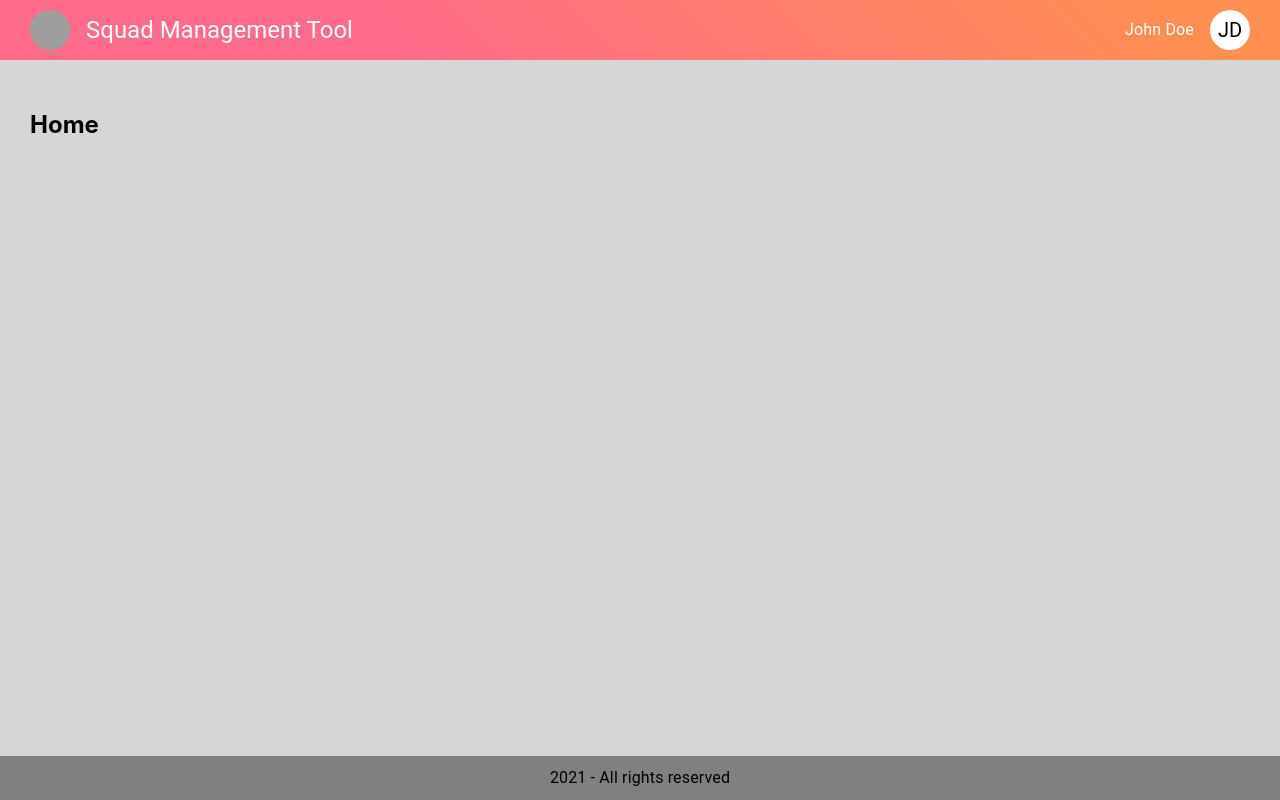
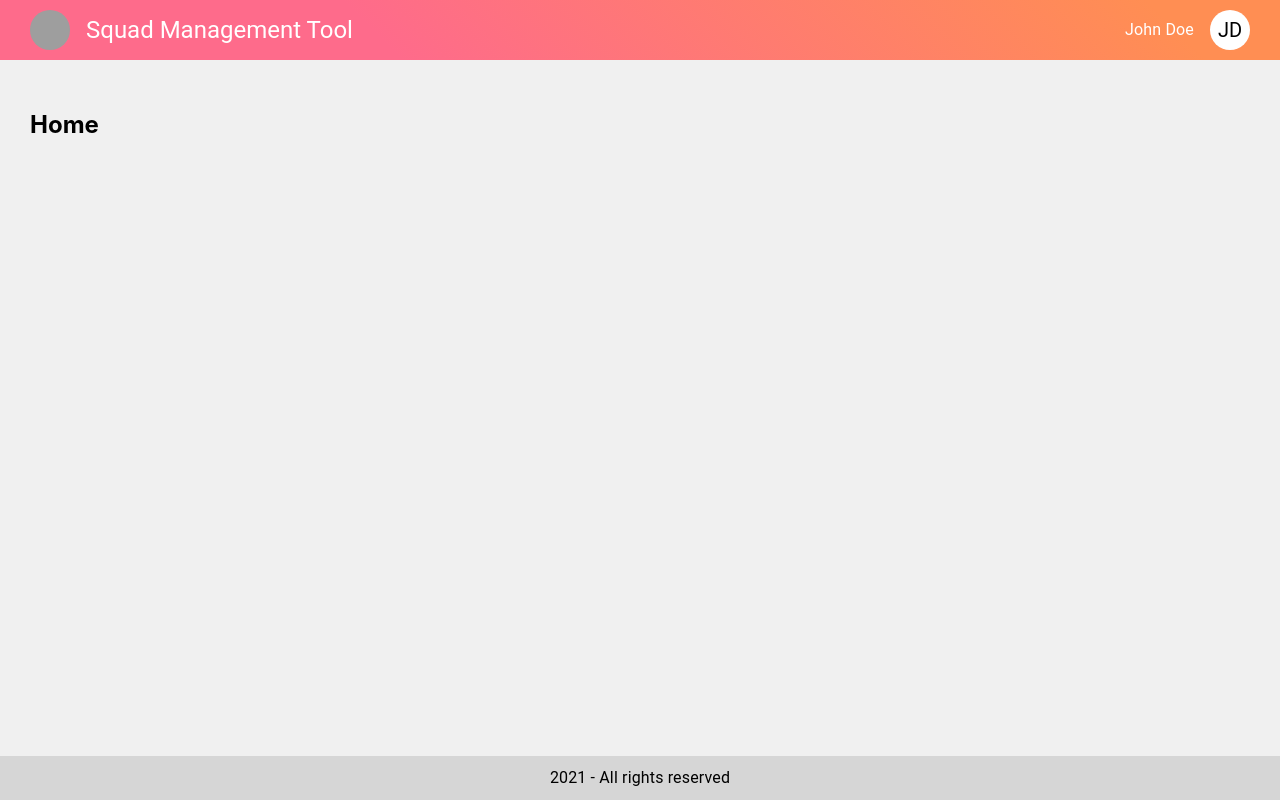
Before and after one commit to Leoguedesm1/squad_management_tool, a React (Create React App) app: page /new_team in a window 1280 px wide. Built offline with nearby package versions, Linux system fonts and the light colour scheme; grey boxes are pictures that could not be loaded.

Commit message:
fix component colors

```diff
--- a/src/components/BackgroundContainer/style.js
+++ b/src/components/BackgroundContainer/style.js
@@ -2,7 +2,7 @@ import { styled } from '@material-ui/core/styles';
 import { Grid } from '@material-ui/core/';
 
 const Container = styled(`div`)({
-  background: '#d6d6d6',
+  background: '#f0f0f0',
   padding: '30px 30px',
   width: '100%',
   height: '100%',
--- a/src/components/Bottombar/style.js
+++ b/src/components/Bottombar/style.js
@@ -2,7 +2,7 @@ import { styled } from '@material-ui/core/styles';
 import { Grid } from '@material-ui/core/';
 
 const Container = styled(Grid)({
-  background: 'gray',
+  background: '#d6d6d6',
   padding: '10px 30px',
   color: 'black',
   bottom: 0,
```
